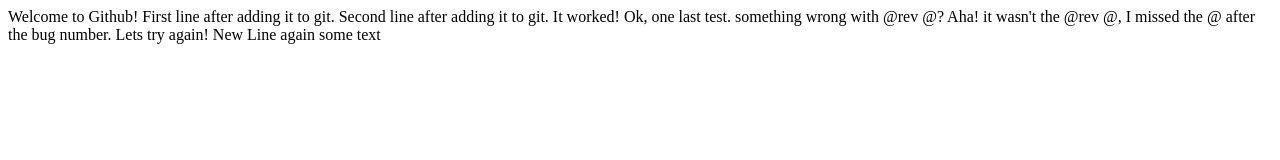
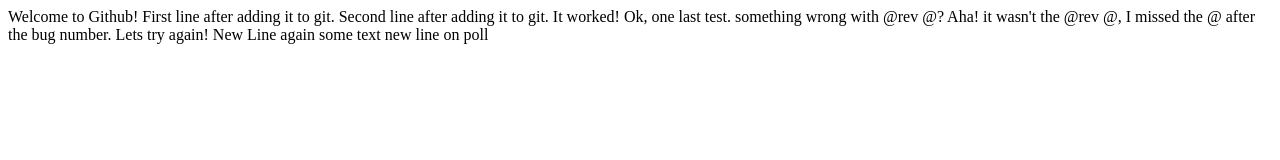
Before and after one commit to rohanpande01/TestStuff, a plain HTML site: page index.html in a window 1280 px wide. Drawn offline with Linux system fonts and the light colour scheme.

Commit message:
More Jenkins stuff

```diff
--- a/index.html
+++ b/index.html
@@ -10,5 +10,6 @@
 		something wrong with @rev @?
 		Aha! it wasn't the @rev @, I missed the @ after the bug number. Lets try again!
 		New Line again some text
+		new line on poll
 	</body>
 </html>
```
